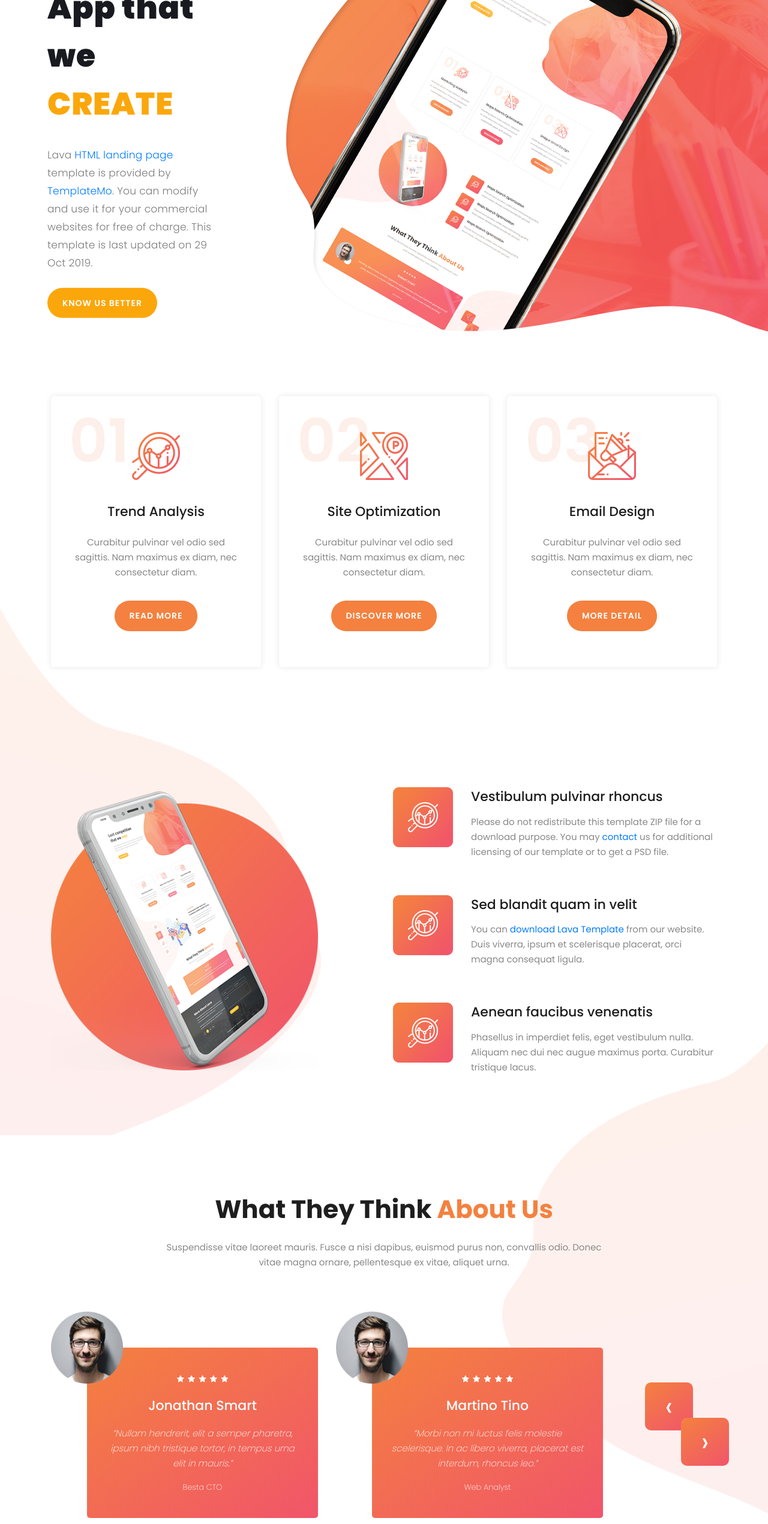
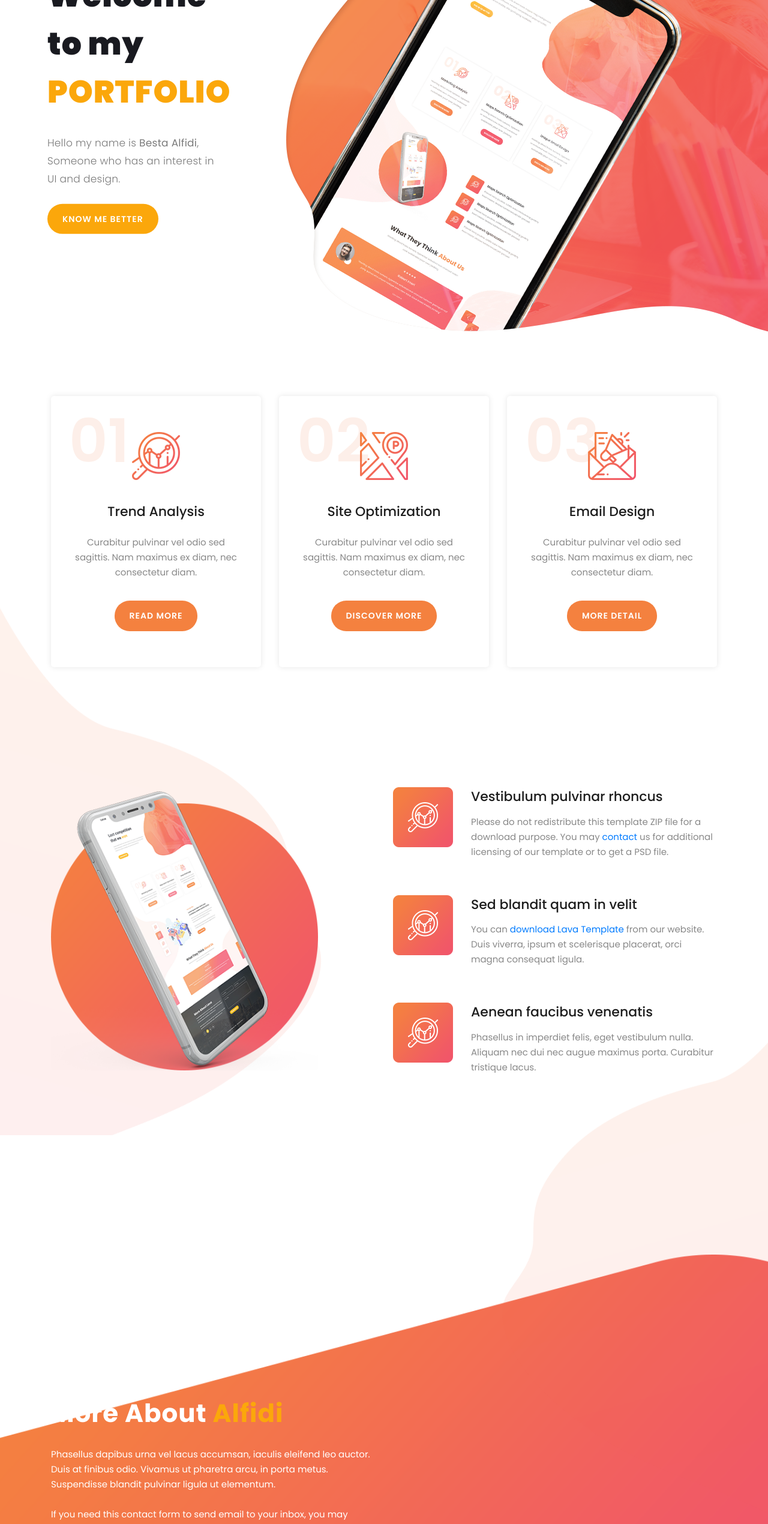
Before and after one commit to alfidibesta/alfidibesta.github.io, a plain HTML site: page index.html in a window 1280 px wide. Shown: the part 240-2780 px from the top of the page at 60% size. Drawn offline with Linux system fonts and the light colour scheme.

Commit message:
perubahan text

```diff
--- a/index.html
+++ b/index.html
@@ -91,10 +91,9 @@ https://templatemo.com/tm-540-lava-landing-page
                 <div class="row">
                     <div class="left-text col-lg-6 col-md-12 col-sm-12 col-xs-12"
                         data-scroll-reveal="enter left move 30px over 0.6s after 0.4s">
-                        <h1>Simple App that we <em>CREATE</em></h1>
-                        <p>Lava <a href="#">HTML landing page</a> template is provided by <a href="#">TemplateMo</a>.
-                           You can modify and use it for your commercial websites for free of charge. This template is last updated on 29 Oct 2019.</p>
-                        <a href="#about" class="main-button-slider">KNOW US BETTER</a>
+                        <h1>Welcome to my <em>PORTFOLIO</em></h1>
+                        <p>Hello my name is <b>Besta Alfidi</b>, Someone who has an interest in UI and design.</p>
+                        <a href="#about" class="main-button-slider">KNOW ME BETTER</a>
                     </div>
                 </div>
             </div>
@@ -203,7 +202,7 @@ https://templatemo.com/tm-540-lava-landing-page
     <div class="right-image-decor"></div>
 
     <!-- ***** Testimonials Starts ***** -->
-    <section class="section" id="testimonials">
+    <!-- <section class="section" id="testimonials">
         <div class="container">
             <div class="row">
                 <div class="col-lg-8 offset-lg-2">
@@ -289,7 +288,7 @@ https://templatemo.com/tm-540-lava-landing-page
                 </div>
             </div>
         </div>
-    </section>
+    </section> -->
     <!-- ***** Testimonials Ends ***** -->
 
 
@@ -299,7 +298,7 @@ https://templatemo.com/tm-540-lava-landing-page
             <div class="footer-content">
                 <div class="row">
                     <!-- ***** Contact Form Start ***** -->
-                    <div class="col-lg-6 col-md-12 col-sm-12">
+                    <!-- <div class="col-lg-6 col-md-12 col-sm-12">
                         <div class="contact-form">
                             <form id="contact" action="" method="post">
                                 <div class="row">
@@ -330,10 +329,10 @@ https://templatemo.com/tm-540-lava-landing-page
                                 </div>
                             </form>
                         </div>
-                    </div>
+                    </div> -->
                     <!-- ***** Contact Form End ***** -->
                     <div class="right-content col-lg-6 col-md-12 col-sm-12">
-                        <h2>More About <em>Lava</em></h2>
+                        <h2>More About <em>Alfidi</em></h2>
                         <p>Phasellus dapibus urna vel lacus accumsan, iaculis eleifend leo auctor. Duis at finibus odio.
                             Vivamus ut pharetra arcu, in porta metus. Suspendisse blandit pulvinar ligula ut elementum.
                             <br><br>If you need this contact form to send email to your inbox, you may follow our <a
@@ -352,7 +351,7 @@ https://templatemo.com/tm-540-lava-landing-page
             <div class="row">
                 <div class="col-lg-12">
                     <div class="sub-footer">
-                        <p>Copyright &copy; 2020 Lava Landing Page
+                        <p>Copyright &copy; 2020 alfidibesta
 
                         | Designed by <a rel="nofollow" href="https://templatemo.com">TemplateMo</a></p>
                     </div>
```
